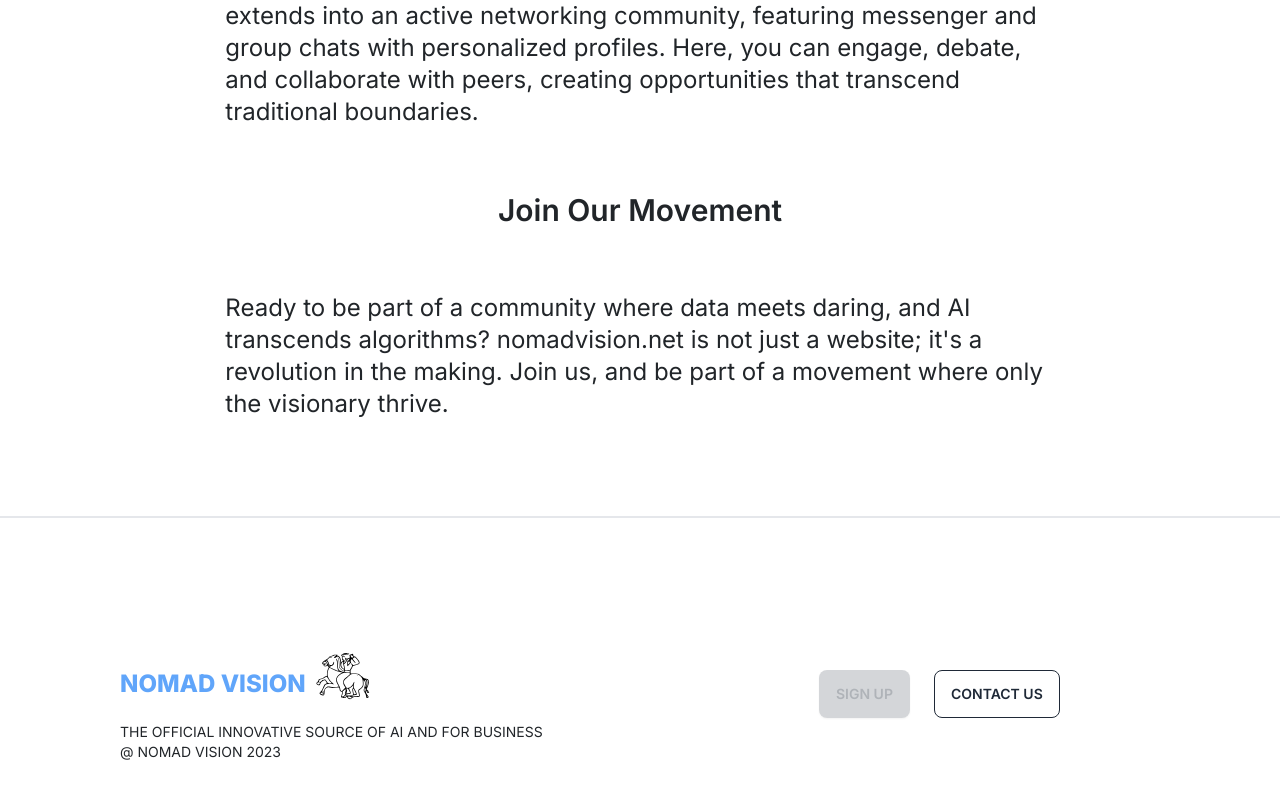
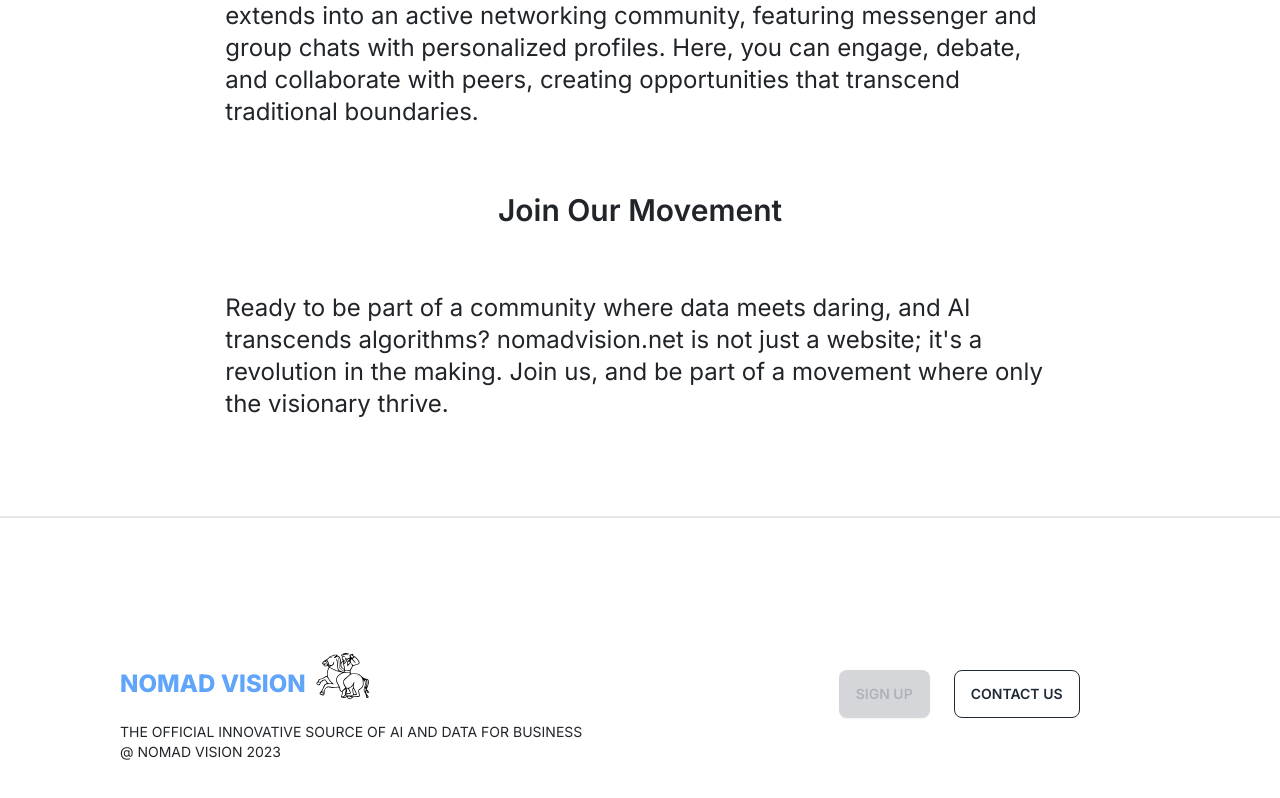
Before and after one commit to Shuridesu/nomadvision.com, a Next.js app: page /about-us in a window 1280 px wide. Shown: the part 1308-2106 px from the top of the page. Built offline with nearby package versions, Linux system fonts and the light colour scheme.

Commit message:
chnage footer

```diff
--- a/app/components/Footer.tsx
+++ b/app/components/Footer.tsx
@@ -16,7 +16,7 @@ export default function Footer() {
             </span>
           </div>
           <p>
-            THE OFFICIAL INNOVATIVE SOURCE OF AI AND FOR BUSINESS
+            THE OFFICIAL INNOVATIVE SOURCE OF AI AND DATA FOR BUSINESS
             <br />
             @ NOMAD VISION 2023
           </p>
```
